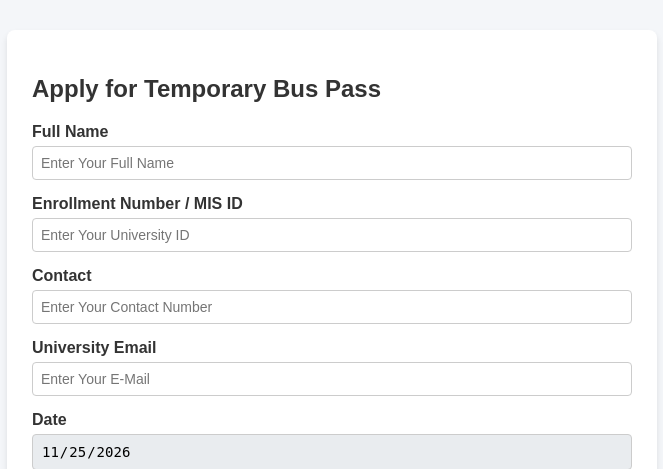
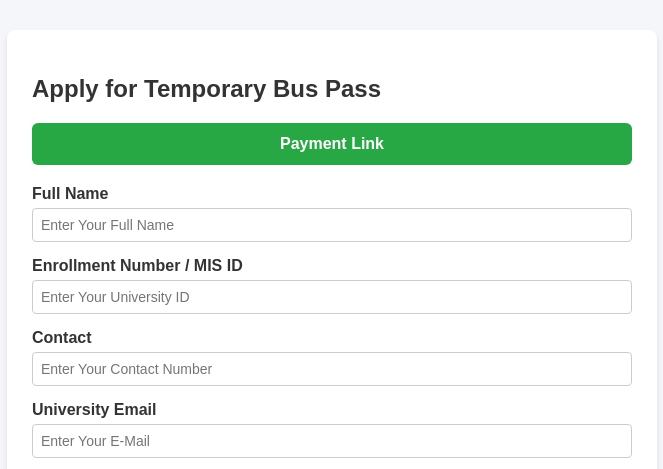
Before and after one commit to Kashyap42576/bus-pass-system, a Flask app: page / in a window 1280 px wide. Shown: the top 469 px of the page, without its empty margins (308-971 px from the left). Run offline with Flask 3, Linux system fonts and the light colour scheme; some libraries are stand-ins or nearby versions.

Commit message:
Add payment link and update form styles
Added payment link button and updated form styles.

```diff
--- a/templates/index.html
+++ b/templates/index.html
@@ -13,6 +13,19 @@
         .locked-input { background-color: #e9ecef; cursor: not-allowed; }
         .city-dropdown { display: none; margin-top: 8px; }
         button { background-color: #002b5b; color: white; padding: 10px 15px; border: none; border-radius: 4px; cursor: pointer; width: 100%; font-size: 16px; }
+        .payment-link-btn {
+            display: block;
+            text-align: center;
+            background-color: #28a745;
+            color: white;
+            padding: 12px 15px;
+            border-radius: 6px;
+            text-decoration: none;
+            font-weight: bold;
+            font-size: 16px;
+            margin-bottom: 20px;
+        }
+        .payment-link-btn:hover { background-color: #218838; }
         .status-box { background: #eef2f7; padding: 15px; border-left: 5px solid #002b5b; margin-top: 15px; border-radius: 4px; }
         .badge { padding: 4px 8px; border-radius: 4px; color: white; font-weight: bold; display: inline-block; }
         .Pending { background-color: #f0ad4e; }
@@ -49,6 +62,11 @@
 <body>
     <div class="container">
         <h2>Apply for Temporary Bus Pass</h2>
+
+        <a href="https://smartpay.easebuzz.in/57364/PUCBI" target="_blank" rel="noopener noreferrer" class="payment-link-btn">
+            Payment Link
+        </a>
+
         {% with messages = get_flashed_messages() %}
             {% if messages %}
                 {% for msg in messages %}
@@ -77,7 +95,6 @@
                 <div id="from_city_wrapper" class="city-dropdown">
                     <select id="from_city" name="from_city">
                         <option value="" disabled selected>Select City</option>
-                        <option value="Vadodara">Vadodara</option>
                         <option value="Nadiad">Nadiad</option>
                         <option value="Anand">Anand</option>
                         <option value="Bharuch">Bharuch</option>
@@ -99,7 +116,6 @@
                 <div id="to_city_wrapper" class="city-dropdown">
                     <select id="to_city" name="to_city">
                         <option value="" disabled selected>Select City</option>
-                        <option value="Vadodara">Vadodara</option>
                         <option value="Nadiad">Nadiad</option>
                         <option value="Anand">Anand</option>
                         <option value="Bharuch">Bharuch</option>
@@ -116,7 +132,6 @@
                 <select name="shift" required>
                     <option value="" disabled selected>Select Your Shift</option>
                     <option value="Morning Shift">Morning Shift</option>
-                    <option value="General Shift">General Shift</option>
                     <option value="Admin Shift">Admin Shift</option>
                 </select>
             </div>
```
